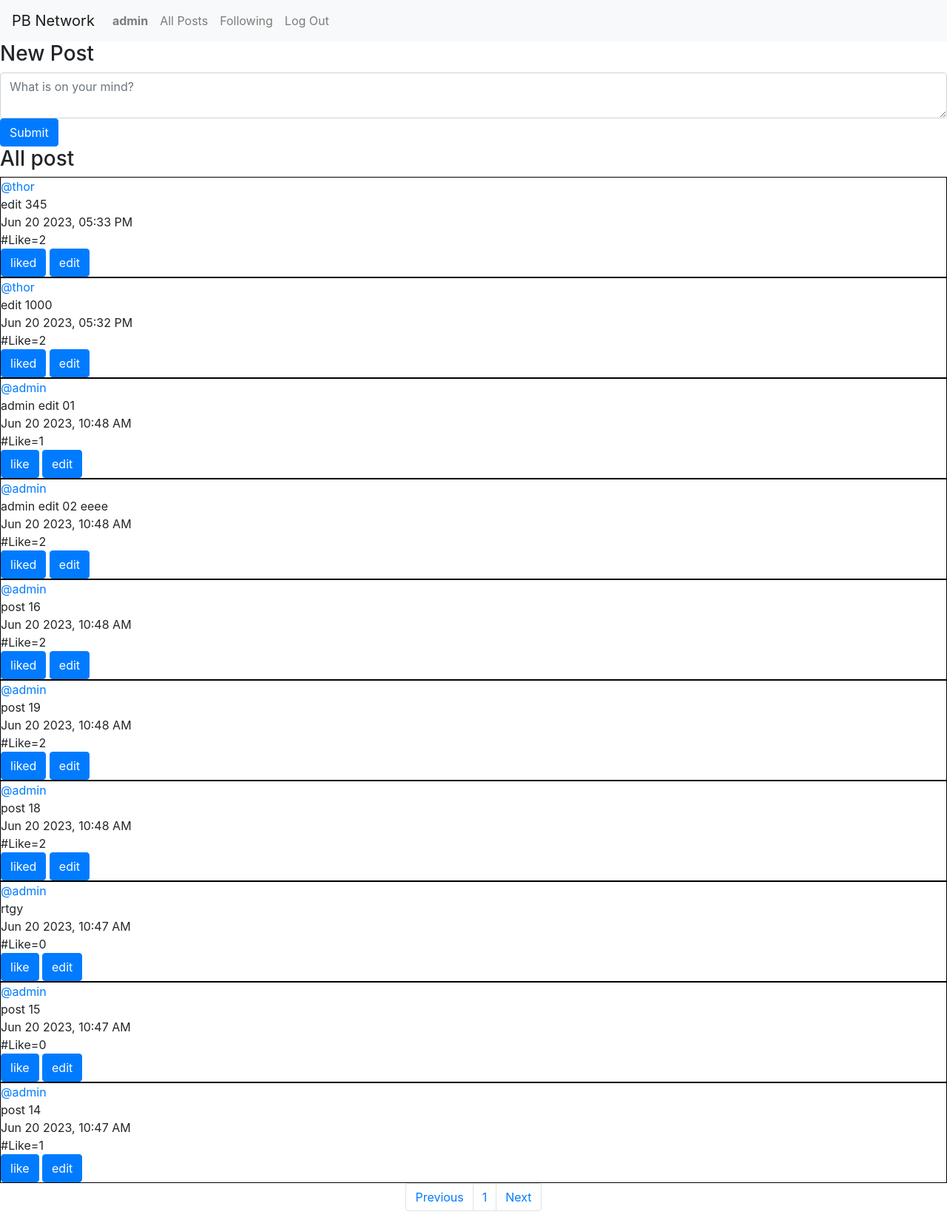
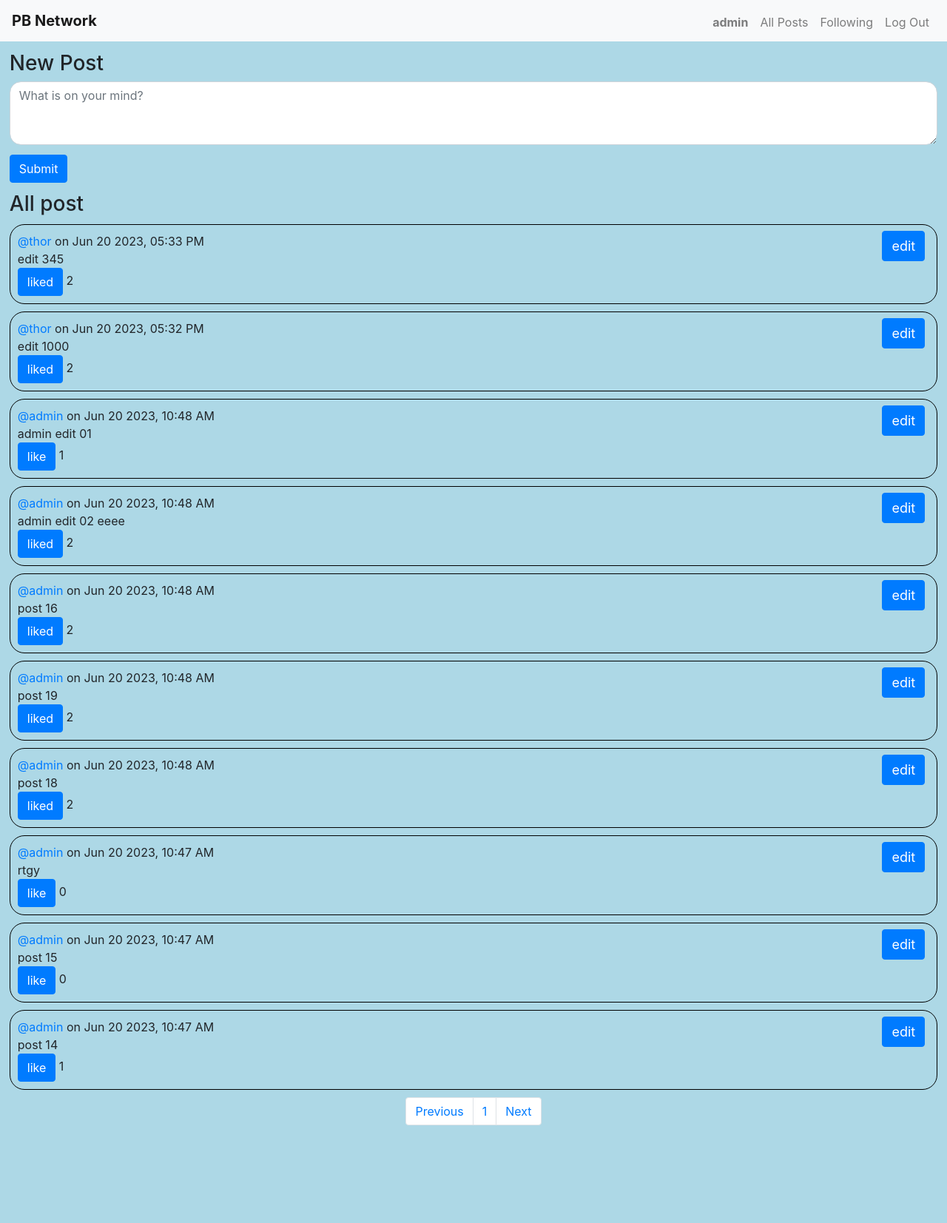
Before and after one commit to phuongbui95/project4_cs50web, a Django app: page / in a window 1280 px wide. Shown: the whole page at 74% size. After the commit the page ends 1521 px from the top, so only its background shows below. Run offline with Django 3.2, Linux system fonts and the light colour scheme; a user stored in the database is signed in; data comes from the database, SQL or seed files in the repository; both versions use the stored data as it was after the commit; some libraries are stand-ins or nearby versions.

Commit message:
working on CSS

```diff
--- a/project4/network/static/network/index.js
+++ b/project4/network/static/network/index.js
@@ -101,14 +101,15 @@ function show_posts(viewpage, page=1) {
 
                 if(!document.querySelector(`#${viewpage}_page_${page_num} > div.post_${post.id}`)) {
                     let post_div = document.createElement('div');
-                    post_div.className = `post_${post.id}`;
+                    post_div.className = `post-container post_${post.id}`;
                     post_div.innerHTML = `
-                                        <div class="sender_${post.sender}"><a href="#">@${post.sender}</a></div>
+                                        <div class="sender_${post.sender}"><a href="#">@${post.sender}</a> on ${post.timestamp}</div>
                                         <div class="content">${post.content}</div>
-                                        <div class="timestamp">${post.timestamp}</div>
-                                        <div class="likeNum">#Like=<span>${post.likePeople.length}</span></div>
-                                        <button id="like_post_${post.id}" name="like" type="submit" class="btn btn-primary">like</button>
-                                        <button id="edit_post_${post.id}" name="edit" type="submit" class="btn btn-primary">edit</button>
+                                        <div class="likeNum">
+                                            <button id="like_post_${post.id}" name="like" type="submit" class="btn btn-primary">like</button>
+                                            <span>${post.likePeople.length}</span>
+                                        </div>
+                                        <button id="edit_post_${post.id}" name="edit" type="submit" class="btn btn-primary top-right">edit</button>
                                         `;
                     post_div.style.border = '1px solid black';
 
@@ -221,17 +222,18 @@ function show_follow_and_posts(username) {
         console.log('following num: ',following_users.length);
         console.log('follower num: ',follower_users.length);
         follow_div.innerHTML = `
-                            <button class="follow-btn">${follow_btn_text}</button>
-                            <div class="follower"><a href="#">Followers</a>: ${follower_users.length}</div>
-                            <div class="following"><a href="#">Following</a>: ${following_users.length}</div>
+                            <div class="follower following">
+                                <a href="#">Followers:</a> <span>${follower_users.length}</span>
+                                <a href="#">Following:</a> <span>${following_users.length}</span>
+                                <button class="follow-btn">${follow_btn_text}</button>
+                            </div>
                             `;
         // If #content-view of profile does not exist, add it
         if (!document.querySelector(`#content-view > div#profile_${username}`)) {
             document.querySelector('#content-view').append(follow_div);
         }
-
         // Initialize follow_btn
-        let follow_btn = document.querySelector(`#profile_${username} > .follow-btn`);
+        let follow_btn = document.querySelector(`#profile_${username} > div> .follow-btn`);
         // Hide Follow button if profile page is of current user
         if (username === current_user_div.textContent) {
             follow_btn.style.display = 'none';
@@ -246,14 +248,14 @@ function show_follow_and_posts(username) {
                 follow_btn.textContent //trigger_text
             );
             // Change button text
+            let follower_num_div = document.querySelector(`#profile_${username} > div.follower > span`);
             if(follow_btn.textContent === "follow") {
                 follow_btn.innerHTML = "unfollow";
+                follower_num_div.innerHTML = parseInt(follower_num_div.innerHTML)+1;
             } else {
-                follow_btn.innerHTML = "follow"
+                follow_btn.innerHTML = "follow";
+                follower_num_div.innerHTML = parseInt(follower_num_div.innerHTML)-1;
             }
-
-            alert(`${current_user_div.textContent} ${follow_btn_text}ed ${username}. Back to home-page`);
-            load_view('all');
         })
 
         show_posts(username);
--- a/project4/network/static/network/styles.css
+++ b/project4/network/static/network/styles.css
@@ -0,0 +1,57 @@
+/*----- Body ----- */
+body {
+    background-color: lightblue;
+}
+
+/* the whole body block */
+.body {
+    margin: 1%;
+}
+
+/*---- Navigation Bar ----*/
+.navbar {
+    position: relative;
+}
+
+.navbar-right {
+    position: absolute;
+    top: 10px;
+    right: 16px;
+}
+
+.navbar-brand {
+    font-weight: bold;
+}
+
+/*----- Form ----- */
+.form-control, #paginator {
+    border-radius: 15px;
+}
+
+/*----- Posts ----- */
+/* top right: https://www.w3schools.com/Css/tryit.asp?filename=trycss_image_text_top_right */
+/* border radius: https://www.w3schools.com/cssref/tryit.php?filename=trycss3_border-radius */
+.post-container {
+    position: relative;
+    margin-bottom: 10px;
+    margin-top: 10px;
+    padding: 10px;
+    border-radius: 20px;
+  }
+
+.top-right {
+    position: absolute;
+    top: 8px;
+    right: 16px;
+    font-size: 18px;
+}
+
+#post-btn {
+    margin-top:1%;
+    margin-bottom: 1%;
+}
+
+/*----- Profile page ----- */
+.follower, .following {
+    font-weight: bold;
+}
--- a/project4/network/templates/network/index.html
+++ b/project4/network/templates/network/index.html
@@ -8,14 +8,17 @@
             <textarea
                     class="form-control"
                     id="compose-body"
-                    placeholder="What is on your mind?">
+                    placeholder="What is on your mind?"
+                    rows="3"
+            >
             </textarea>
-            <input type="submit" class="btn btn-primary"/>
+            <input type="submit" class="btn btn-primary" id="post-btn"/>
         </form>
     </div>
 
     <div id="content-view">
     </div>
+
 
     <div id="edit-view" style="display: none;">
         <h3>Edit Post</h3>
--- a/project4/network/templates/network/layout.html
+++ b/project4/network/templates/network/layout.html
@@ -16,7 +16,7 @@
         <nav class="navbar navbar-expand-lg navbar-light bg-light">
             <a class="navbar-brand" href="{% url 'index' %}">PB Network</a>
             <div>
-              <ul class="navbar-nav mr-auto">
+              <ul class="navbar-nav mr-auto navbar-right">
                 {% if user.is_authenticated %}
                     <li class="nav-item">
                         <a class="nav-link" href="#" id="profile"><strong>{{ user.username }}</strong></a>
```
Also changed, not shown: project4/db.sqlite3.
